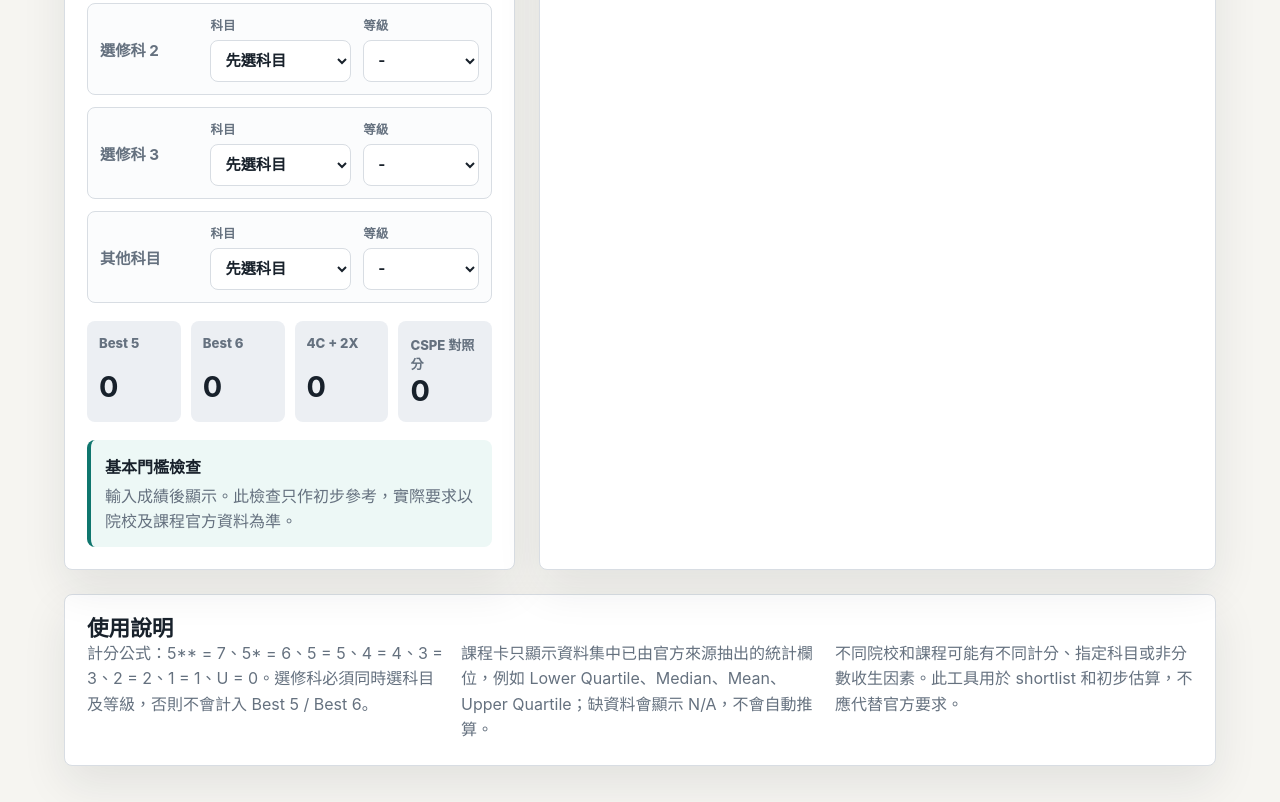
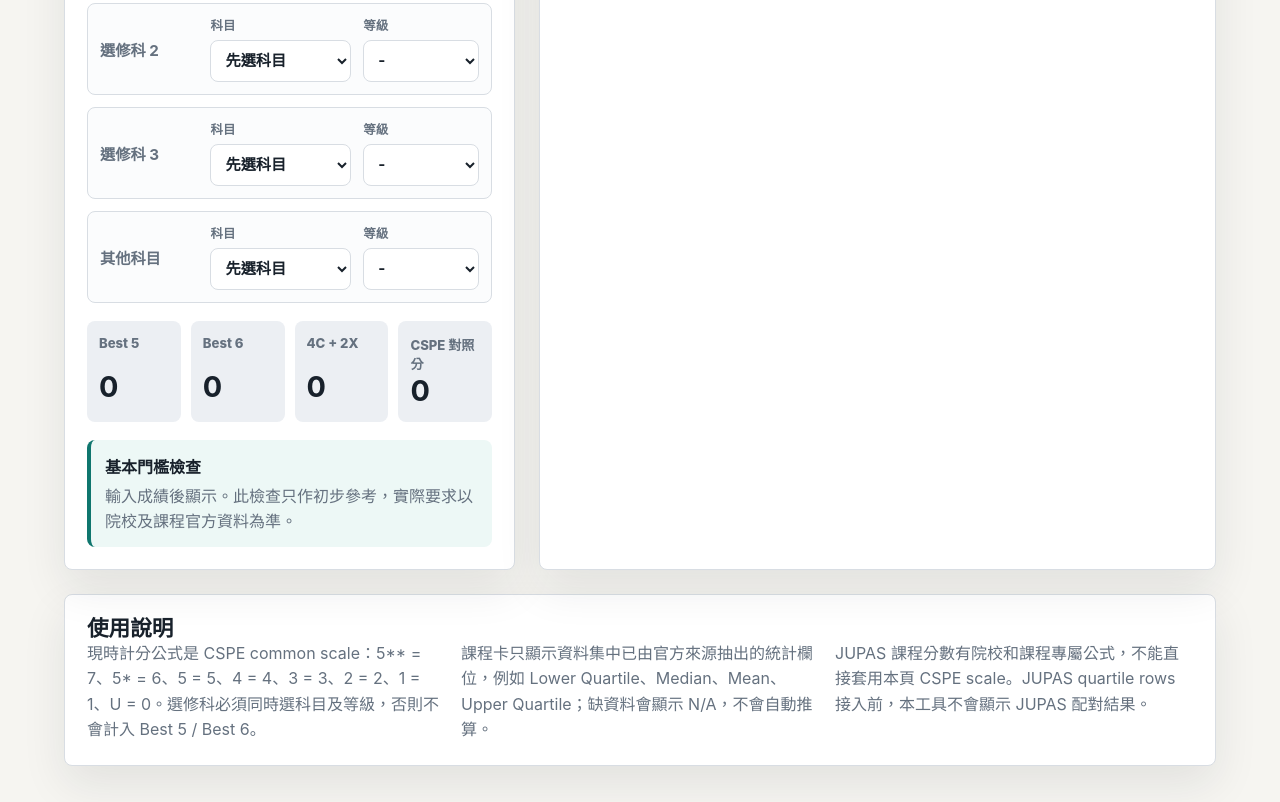
Before and after one commit to arsao0503/hk-admissions-score-calculator, a website: page app/index.html in a window 1280 px wide. Shown: the part 901-1703 px from the top of the page. Drawn offline with Linux system fonts and the light colour scheme.

Commit message:
Clarify CSPE scoring scale

```diff
--- a/app/index.html
+++ b/app/index.html
@@ -11,7 +11,7 @@
       <div class="header-copy">
         <p class="eyebrow">Hong Kong Admissions Score</p>
         <h1>DSE 收生分數計算機</h1>
-        <p class="lede">輸入預計或實際 HKDSE 成績，即時換算分數、檢查基本門檻，並用 CSPE 2025/26 官方收生成績資料篩選可能選項。</p>
+        <p class="lede">輸入預計或實際 HKDSE 成績，即時按 CSPE common scoring scale 換算分數、檢查基本門檻，並用 CSPE 2025/26 官方收生成績資料篩選可能選項。</p>
       </div>
       <div class="score-card" aria-live="polite">
         <span class="label">Best 5</span>
@@ -120,9 +120,9 @@
     <section class="notes-section">
       <h2>使用說明</h2>
       <div class="notes-grid">
-        <p>計分公式：5** = 7、5* = 6、5 = 5、4 = 4、3 = 3、2 = 2、1 = 1、U = 0。選修科必須同時選科目及等級，否則不會計入 Best 5 / Best 6。</p>
+        <p>現時計分公式是 CSPE common scale：5** = 7、5* = 6、5 = 5、4 = 4、3 = 3、2 = 2、1 = 1、U = 0。選修科必須同時選科目及等級，否則不會計入 Best 5 / Best 6。</p>
         <p>課程卡只顯示資料集中已由官方來源抽出的統計欄位，例如 Lower Quartile、Median、Mean、Upper Quartile；缺資料會顯示 N/A，不會自動推算。</p>
-        <p>不同院校和課程可能有不同計分、指定科目或非分數收生因素。此工具用於 shortlist 和初步估算，不應代替官方要求。</p>
+        <p>JUPAS 課程分數有院校和課程專屬公式，不能直接套用本頁 CSPE scale。JUPAS quartile rows 接入前，本工具不會顯示 JUPAS 配對結果。</p>
       </div>
     </section>
 
```
Also changed, not shown: app/README.md.
